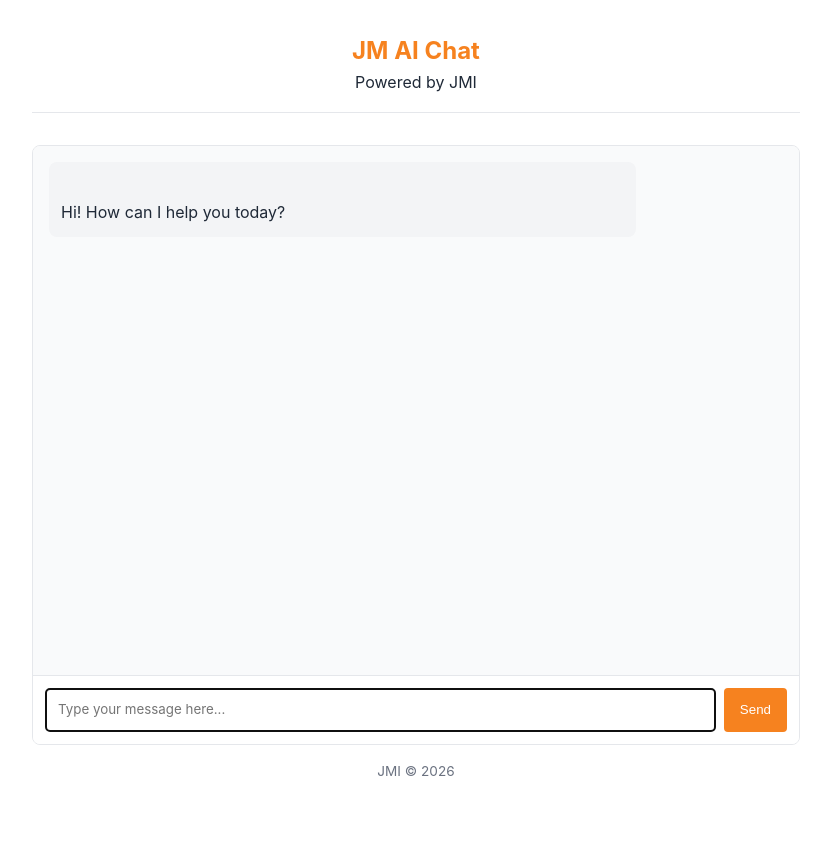
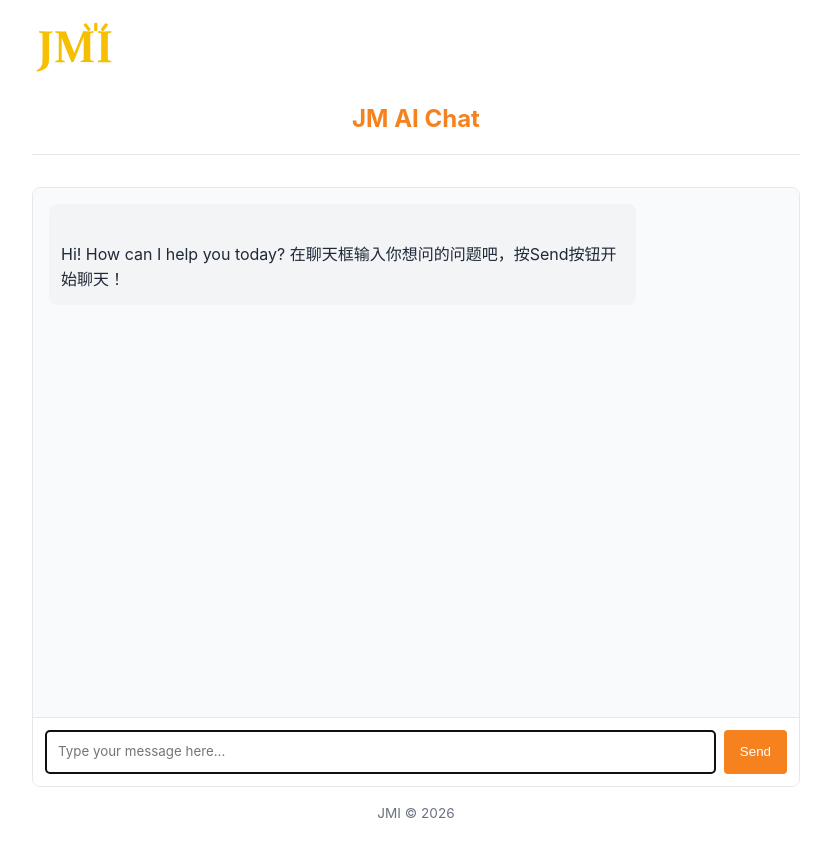
Before and after one commit to uumeigr/jmai, a website: page public/index.html in a window 1280 px wide. Shown: the whole page, without its empty margins (224-1055 px from the left). Before the commit the page ends 800 px from the top, so only its background shows below. Drawn offline with Linux system fonts and the light colour scheme.

Commit message:
Update index.html

```diff
--- a/public/index.html
+++ b/public/index.html
@@ -3,7 +3,7 @@
 	<head>
 		<meta charset="UTF-8" />
 		<meta name="viewport" content="width=device-width, initial-scale=1.0" />
-		<title>LLM Chat App</title>
+		<title>JM's AI Chat App</title>
 		<style>
 			:root {
 				--primary-color: #f6821f;
@@ -143,22 +143,24 @@
 		</style>
 	</head>
 	<body>
+		<img src="jmi-book-gold-sunlight-crown.svg" loading="lazy"  width="90"   height="60" />
 		<header>
+
 			<h1>JM AI Chat</h1>
-			<p>Powered by JMI</p>
+
 		</header>
 
 		<div class="chat-container">
 			<div id="chat-messages" class="chat-messages">
 				<div class="message assistant-message">
 					<p>
-						Hi! How can I help you today?
+						Hi! How can I help you today? 在聊天框输入你想问的问题吧，按Send按钮开始聊天！
 					</p>
 				</div>
 			</div>
 
 			<div class="typing-indicator" id="typing-indicator">
-				jmAI is thinking...
+				jmAI is thinking... 思考中...
 			</div>
 
 			<div class="message-input">
```
